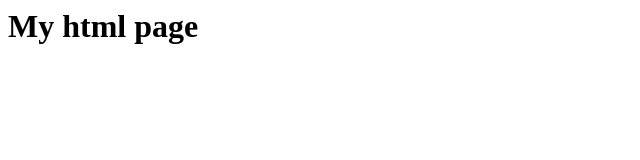
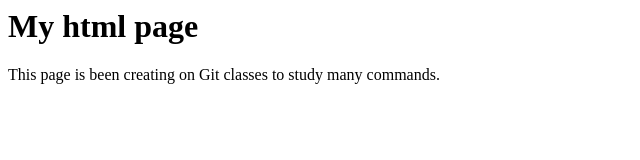
Before and after one commit to petramello/gama-no-github, a plain HTML site: page index.html in a window 1280 px wide. Shown: the whole page, without its empty margins (0-640 px from the left). Drawn offline with Linux system fonts and the light colour scheme.

Commit message:
index.html: inserting a first paragraph

```diff
--- a/index.html
+++ b/index.html
@@ -1,5 +1,6 @@
 <html>
     <body>
         <h1> My html page </h1>
+        <p> This page is been creating on Git classes to study many commands.</p>
     </body>
 </html>
```
